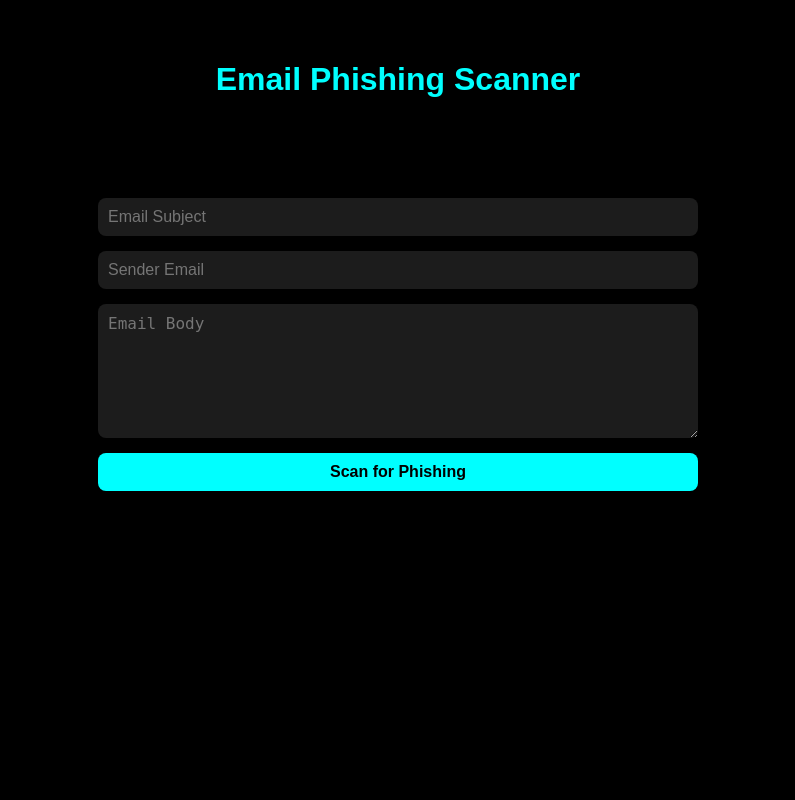
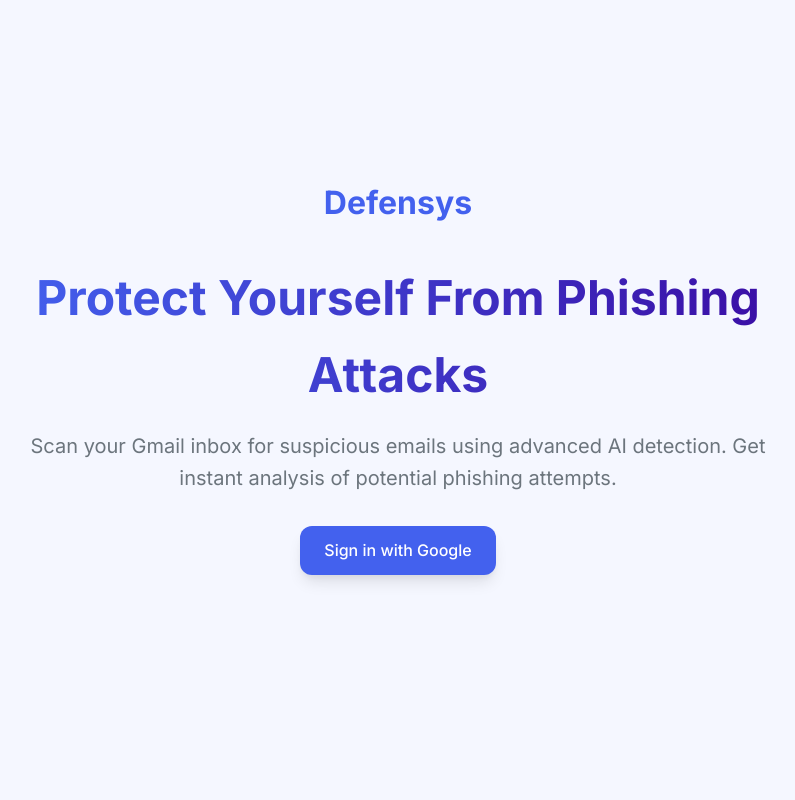
Before and after one commit to aryanraj65537/DefenSys, a Flask app: template templates/phishing.html in a window 1280 px wide. Shown: the whole page, without its empty margins (242-1037 px from the left). Run offline with Flask 3, Linux system fonts and the light colour scheme; the template is opened without the code that fills it, so the values that code supplies are empty; parts of the project's set-up code (start-up, migrations or seed data) failed here and were passed over.

Commit message:
Update phishing.html

```diff
--- a/templates/phishing.html
+++ b/templates/phishing.html
@@ -1,125 +1,145 @@
 <!DOCTYPE html>
 <html lang="en">
 <head>
-  <meta charset="UTF-8" />
-  <meta name="viewport" content="width=device-width, initial-scale=1.0"/>
-  <title>Email Phishing Scanner</title>
+    <meta charset="UTF-8">
+    <meta name="viewport" content="width=device-width, initial-scale=1.0">
+    <title>Defensys - Email Security</title>
+    <link href="https://fonts.googleapis.com/css2?family=Inter:wght@300;400;500;600;700&display=swap" rel="stylesheet">
     <style>
+        :root {
+            --primary: #4361ee;
+            --primary-dark: #3a56d4;
+            --danger: #ef233c;
+            --success: #2ecc71;
+            --dark: #1a1a2e;
+            --light: #f8f9fa;
+            --gray: #6c757d;
+            --border-radius: 12px;
+            --shadow: 0 10px 15px -3px rgba(0, 0, 0, 0.1), 0 4px 6px -2px rgba(0, 0, 0, 0.05);
+        }
+
+        * {
+            margin: 0;
+            padding: 0;
+            box-sizing: border-box;
+        }
+
         body {
-      margin: 0;
-      padding: 40px;
-      background-color: black;
-      font-family: sans-serif;
-      color: white;
+            font-family: 'Inter', sans-serif;
+            background-color: #f5f7ff;
+            color: var(--dark);
+            line-height: 1.6;
         }
-    h1 {
-      text-align: center;
-      color: cyan;
-    }
-    .scanner-form {
-      max-width: 600px;
-      margin: 100px auto;
+
+        .container {
+            max-width: 1200px;
+            margin: 0 auto;
+            padding: 2rem;
+            min-height: 100vh;
             display: flex;
             flex-direction: column;
-      gap: 15px;
+            justify-content: center;
+            align-items: center;
         }
-    input, textarea, button {
-      font-size: 16px;
-      border-radius: 8px;
-      padding: 10px;
+
+        .hero {
+            text-align: center;
+            margin-bottom: 3rem;
+            max-width: 800px;
+        }
+
+        .hero h1 {
+            font-size: 3rem;
+            font-weight: 700;
+            margin-bottom: 1rem;
+            background: linear-gradient(90deg, #4361ee, #3a0ca3);
+            -webkit-background-clip: text;
+            background-clip: text;
+            color: transparent;
+        }
+
+        .hero p {
+            font-size: 1.25rem;
+            color: var(--gray);
+            margin-bottom: 2rem;
+        }
+
+        .btn {
+            display: inline-flex;
+            align-items: center;
+            justify-content: center;
+            padding: 0.75rem 1.5rem;
+            border-radius: var(--border-radius);
+            font-weight: 500;
+            text-decoration: none;
+            transition: all 0.3s ease;
+            cursor: pointer;
             border: none;
+            font-size: 1rem;
         }
-    input, textarea {
-      background: #1c1c1c;
+
+        .btn-primary {
+            background-color: var(--primary);
             color: white;
+            box-shadow: var(--shadow);
         }
-    button {
-      background: cyan;
-      color: black;
-      font-weight: bold;
-      cursor: pointer;
+
+        .btn-primary:hover {
+            background-color: var(--primary-dark);
+            transform: translateY(-2px);
         }
-    .result-box {
-      background: #1e1e1e;
-      margin-top: 30px;
-      padding: 20px;
-      border-radius: 10px;
+
+        .features {
+            display: grid;
+            grid-template-columns: repeat(auto-fit, minmax(250px, 1fr));
+            gap: 2rem;
+            margin-top: 3rem;
         }
-    .verdict.safe { color: #4caf50; font-weight: bold; }
-    .verdict.phishy { color: #f44336; font-weight: bold; }
+
+        .feature-card {
+            background: white;
+            border-radius: var(--border-radius);
+            padding: 1.5rem;
+            box-shadow: var(--shadow);
+            transition: transform 0.3s ease;
+        }
+
+        .feature-card:hover {
+            transform: translateY(-5px);
+        }
+
+        .feature-card h3 {
+            font-size: 1.25rem;
+            margin-bottom: 0.5rem;
+            color: var(--primary);
+        }
+
+        .logo {
+            font-size: 2rem;
+            font-weight: 700;
+            margin-bottom: 2rem;
+            color: var(--primary);
+        }
+
+        @media (max-width: 768px) {
+            .hero h1 {
+                font-size: 2rem;
+            }
+
+            .hero p {
+                font-size: 1rem;
+            }
+        }
     </style>
 </head>
 <body>
-
-  <h1>Email Phishing Scanner</h1>
-
-  <div class="scanner-form">
-    <input type="text" id="subject" placeholder="Email Subject" />
-    <input type="text" id="sender" placeholder="Sender Email" />
-    <textarea id="body" placeholder="Email Body" rows="6"></textarea>
-    <button onclick="scanEmail()">Scan for Phishing</button>
+    <div class="container">
+        <div class="logo">Defensys</div>
+        <div class="hero">
+            <h1>Protect Yourself From Phishing Attacks</h1>
+            <p>Scan your Gmail inbox for suspicious emails using advanced AI detection. Get instant analysis of potential phishing attempts.</p>
+            <a href="/login" class="btn btn-primary">Sign in with Google</a>
         </div>
-
-  <div id="result" class="result-box" style="display: none;">
-    <h2>GPT Verdict</h2>
-    <div id="verdict" class="verdict"></div>
-    <div id="reasons" style="margin-top: 10px;"></div>
     </div>
-
-  <script>
-    async function scanEmail() {
-      const subject = document.getElementById("subject").value;
-      const sender = document.getElementById("sender").value;
-      const body = document.getElementById("body").value;
-      const resultBox = document.getElementById("result");
-      const verdictEl = document.getElementById("verdict");
-      const reasonsEl = document.getElementById("reasons");
-
-      const prompt = `
-You are a cybersecurity assistant helping detect phishing emails.
-Analyze the email based on the following fields:
-
-Subject: "${subject}"
-Sender: "${sender}"
-Body: "${body}"
-
-Return a short verdict (either "This email is likely a phishing attempt" or "This email appears safe"), then list key reasons why you reached that conclusion. Focus on sender address trustworthiness, urgent or manipulative language, fake prize/alert messages, and suspicious phrases like "click here" or "verify your account".
-Format response like:
-
-Verdict: [your verdict here]
-Reasons:
-- [reason 1]
-- [reason 2]
-`;
-
-      const response = await fetch("https://api.openai.com/v1/chat/completions", {
-        method: "POST",
-        headers: {
-          "Content-Type": "application/json",
-          "Authorization": "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" // <<< Replace this
-        },
-        body: JSON.stringify({
-          model: "gpt-3.5-turbo",
-          messages: [{ role: "user", content: prompt }],
-          temperature: 0.2
-        })
-      });
-
-      const data = await response.json();
-      const text = data.choices[0].message.content;
-
-      // Display result
-      resultBox.style.display = "block";
-
-      const [verdictLine, ...reasonLines] = text.trim().split("\n").filter(l => l.trim() !== "");
-      const verdictText = verdictLine.replace("Verdict: ", "");
-      const reasons = reasonLines.map(r => r.replace(/^[-•]\s*/, ""));
-
-      verdictEl.textContent = verdictText;
-      verdictEl.className = "verdict " + (verdictText.includes("phishing") ? "phishy" : "safe");
-      reasonsEl.innerHTML = "<ul>" + reasons.map(r => `<li>${r}</li>`).join("") + "</ul>";
-    }
-  </script>
-
 </body>
 </html>
```
Lines whose indentation alone changed are shown as unchanged.
